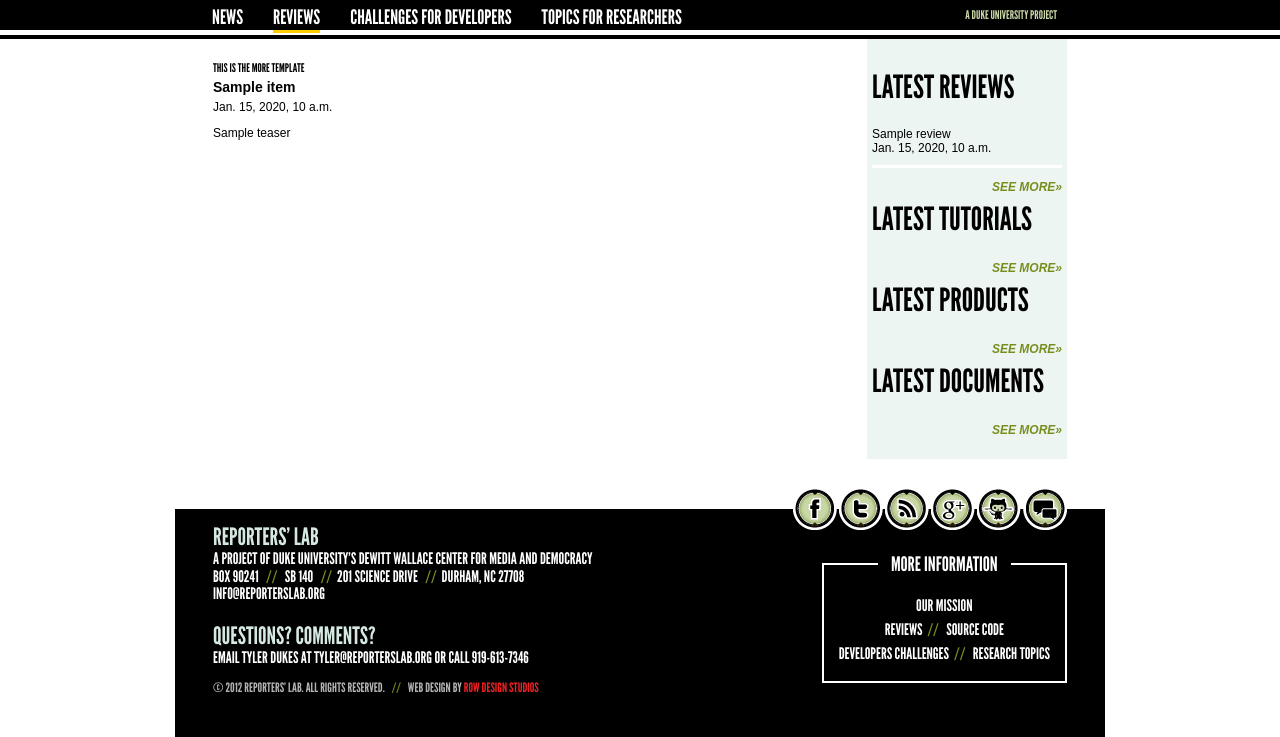
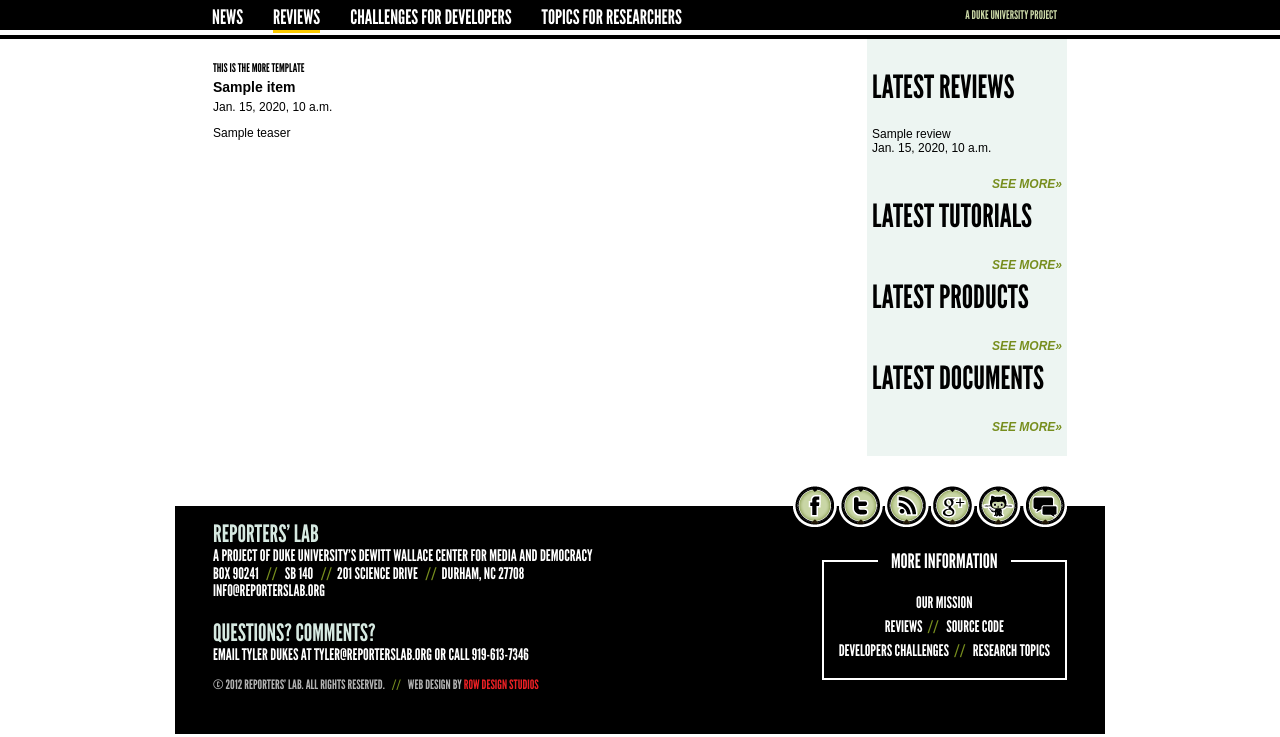
Before and after one commit to ReportersLab/Reviews_Public, a Django app: template review_lab/templates/more.django.html in a window 1280 px wide. Shown: the part 151-888 px from the top of the page. Run offline with Django 3.2, Linux system fonts and the light colour scheme; the template is opened without the code that fills it: most values are stand-ins (such as "Sample title", 1, 10 or a date in 2020); some libraries are stand-ins or nearby versions; some web fonts are replaced.

Commit message:
removed white line on last list item in right rail

```diff
--- a/review_lab/apps/core/static/css/main.css
+++ b/review_lab/apps/core/static/css/main.css
@@ -452,6 +452,11 @@
     border-bottom:3px solid white;
 }
 
+#right_rail ul li.last
+{
+    border-bottom:none;
+}
+
 #right_rail ul li h5
 {
     font: 100 12px Arial;
--- a/review_lab/templates/renderers/simple_list.django.html
+++ b/review_lab/templates/renderers/simple_list.django.html
@@ -1,6 +1,6 @@
 <ul>
 {% for item in items %}
-     <li>
+     <li {% if forloop.last %} class="last" {% endif %}>
          <h5>
                <a href="{{ item.get_absolute_url }}">  {{ item.name }} <br />
                     {{ item.update_time|date:"DATETIME_FORMAT" }}
```
